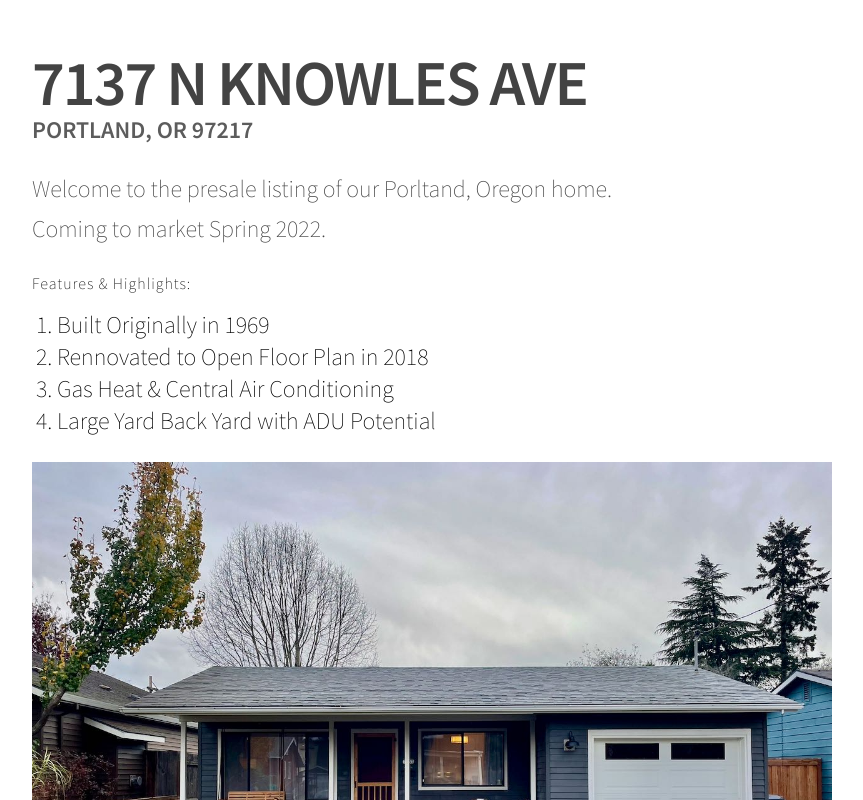
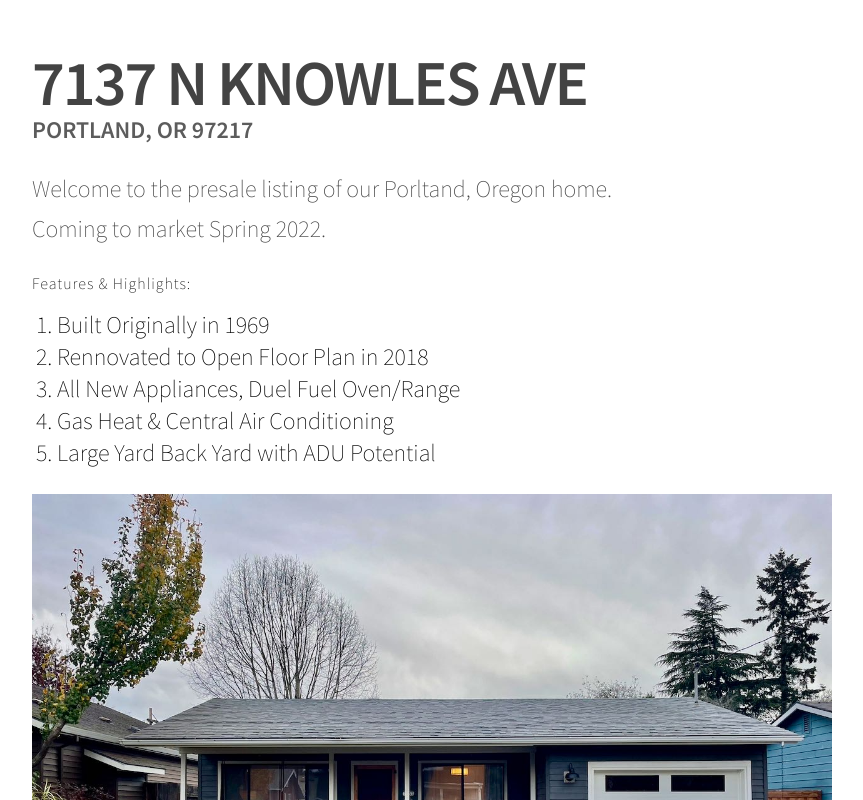
Before and after one commit to cif/7137-n-knowles-presale, a Next.js app: page / in a window 1280 px wide. Shown: the top 800 px of the page, without its empty margins (208-1071 px from the left). Built offline with nearby package versions, Linux system fonts and the light colour scheme.

Commit message:
Add appliances feature

```diff
--- a/pages/index.js
+++ b/pages/index.js
@@ -22,6 +22,7 @@ export default function Home() {
           <ul className={styles.list}>
             <li>Built Originally in 1969</li>
             <li>Rennovated to Open Floor Plan in 2018</li>
+            <li>All New Appliances, Duel Fuel Oven/Range</li>
             <li>Gas Heat & Central Air Conditioning</li>
             <li>Large Yard Back Yard with ADU Potential</li>
           </ul>
```
